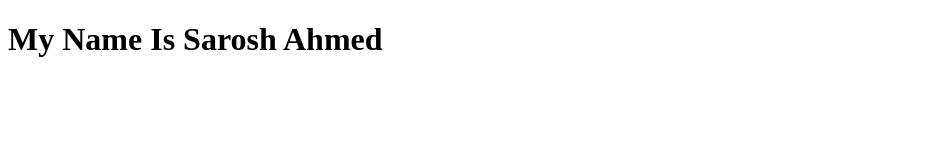
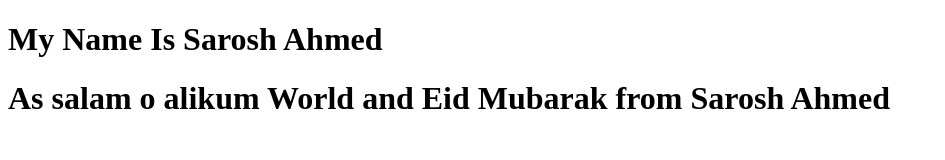
Before and after one commit to SaroshAhmed22/1Bootcampclass, a plain HTML site: page index.html in a window 1280 px wide. Shown: the whole page, without its empty margins (0-945 px from the left). Drawn offline with Linux system fonts and the light colour scheme.

Commit message:
Update index.html

```diff
--- a/index.html
+++ b/index.html
@@ -9,6 +9,7 @@
 
 
     <h1>My Name Is Sarosh Ahmed </h1>
+    <h1>As salam o alikum World and Eid Mubarak from Sarosh Ahmed </h1>
 
 </body>
 </html>
```
